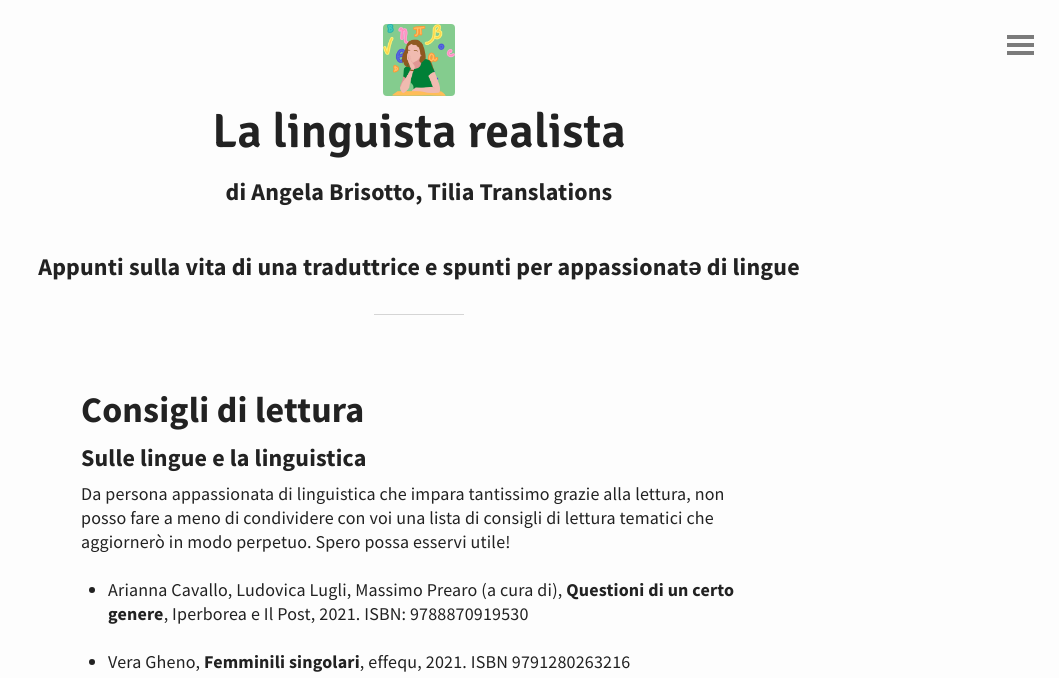
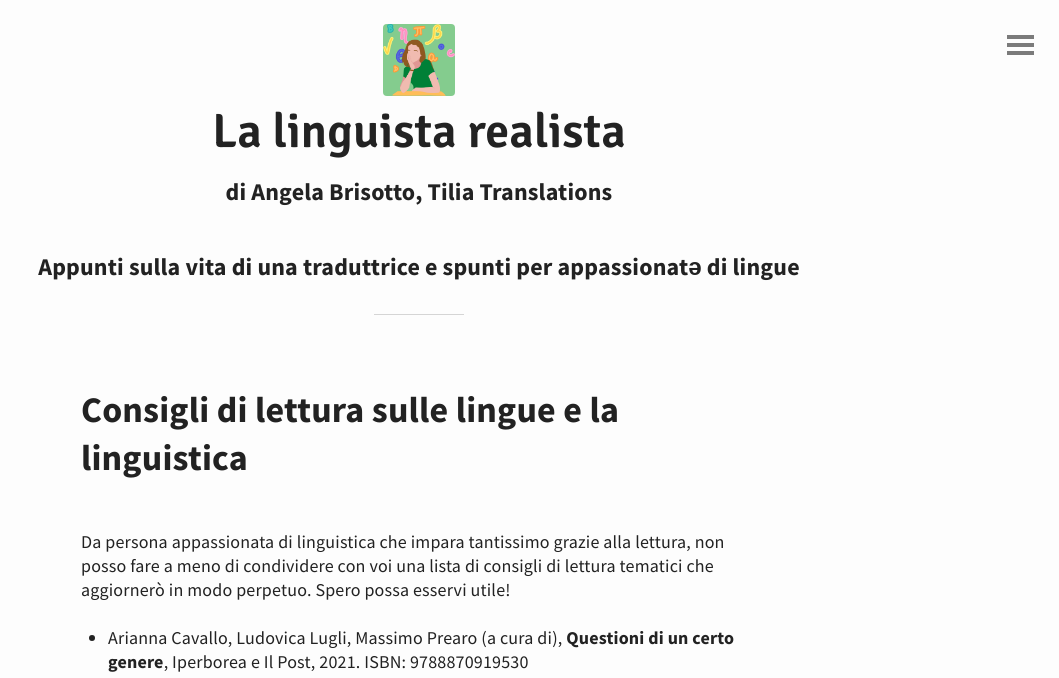
Before and after one commit to angelatiliatranslations/blog, a Jekyll site: the page built from consigli_di_lettura.md, in a window 1280 px wide, cut to the strip 0-678 px from the top of the page. Shown: the whole strip, without its empty margins (221-1280 px from the left). Built offline with Jekyll 4.4.1, drawn with Linux system fonts in a browser that asks for light colours.

Commit message:
Update consigli_di_lettura.md

```diff
--- a/consigli_di_lettura.md
+++ b/consigli_di_lettura.md
@@ -2,8 +2,8 @@
 layout: page
 title: Consigli di lettura
 ---
-## Consigli di lettura
-### Sulle lingue e la linguistica
+## Consigli di lettura sulle lingue e la linguistica
+<br>
 <p>
 Da persona appassionata di linguistica che impara tantissimo grazie alla lettura, non posso fare a meno di condividere con voi una lista di consigli di lettura tematici che aggiornerò in modo perpetuo. Spero possa esservi utile!
 </p>
```
